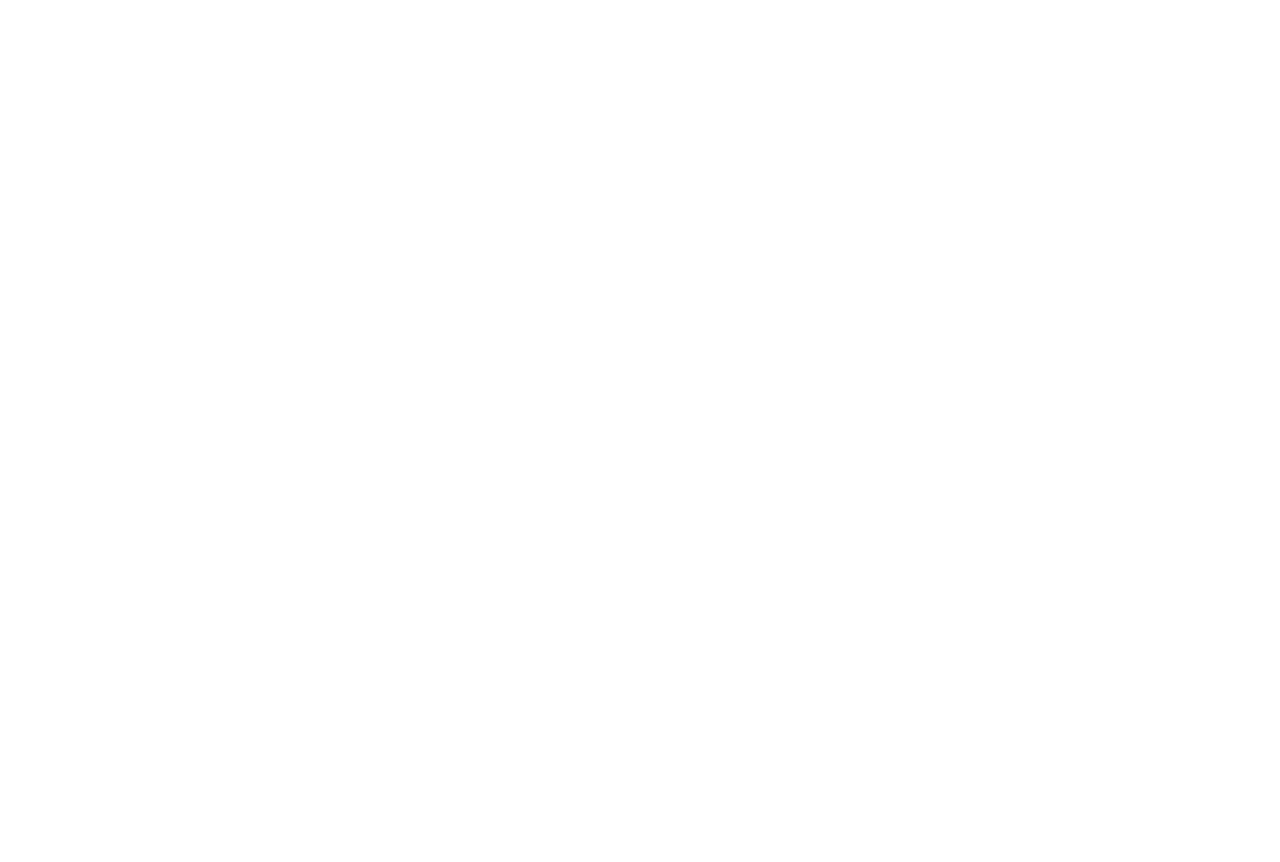
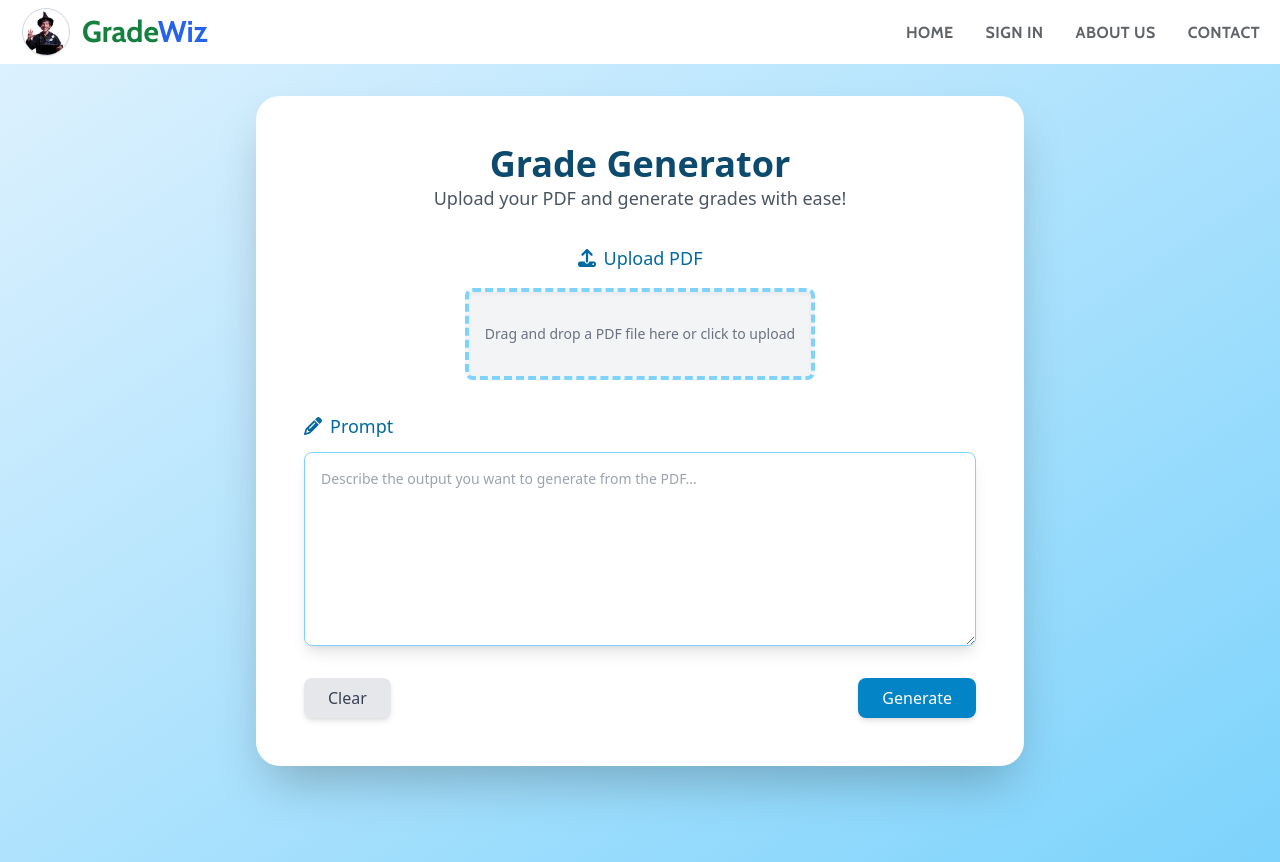
Before and after one commit to SAHILSHANGLOO35/GradeWiz, a React (Vite) app: page /generateQuestions in a window 1280 px wide. Before the commit this address had no page. Before the commit the page ends 800 px from the top, so only its background shows below. Built offline with nearby package versions, Linux system fonts and the light colour scheme.

Commit message:
Made Generate Questions page when uploading PDF

```diff
--- a/package.json
+++ b/package.json
@@ -10,6 +10,8 @@
     "preview": "vite preview"
   },
   "dependencies": {
+    "@fortawesome/free-solid-svg-icons": "^6.6.0",
+    "@fortawesome/react-fontawesome": "^0.2.2",
     "react": "^18.3.1",
     "react-dom": "^18.3.1",
     "react-icons": "^5.3.0",
--- a/src/App.jsx
+++ b/src/App.jsx
@@ -4,6 +4,7 @@
 import LandingPage from "./components/LandingPage";
 import Navbar from "./components/Navbar";
 import Home from "./components/Home";
+import GenerateQuestions from "./components/GenerateQuestions";
 
 function App() {
   return (
@@ -14,6 +15,7 @@
         <Route path="" element={<Home />} />
         <Route path="home" element={<Home />} />
         <Route path="" element={<Home />} />
+        <Route path="generateQuestions" element={<GenerateQuestions />} />
 
         <Route path="landingpage" element={<LandingPage />} />
 
--- /dev/null
+++ b/src/components/GenerateQuestions.jsx
@@ -0,0 +1,99 @@
+import React, { useState } from "react";
+import { FontAwesomeIcon } from "@fortawesome/react-fontawesome";
+import { faUpload, faPencilAlt } from "@fortawesome/free-solid-svg-icons";
+import Navbar from './Navbar'
+
+const GradeGenerator = () => {
+  const [isCardHovered, setIsCardHovered] = useState(false);
+
+  const handleCardHover = () => {
+    setIsCardHovered(true);
+  };
+
+  const handleCardLeave = () => {
+    setIsCardHovered(false);
+  };
+
+  return (
+    <>
+      <Navbar />
+      <div className="grade-generator min-h-screen bg-gradient-to-br from-sky-100 to-sky-300 flex items-center justify-center py-24 px-6 lg:px-8 overflow-hidden">
+        <div
+          className={`card bg-white shadow-2xl rounded-3xl p-12 max-w-3xl w-full ${
+            isCardHovered ? "scale-105" : ""
+          } transition-transform duration-300 ease-in-out`}
+          onMouseEnter={handleCardHover}
+          onMouseLeave={handleCardLeave}
+        >
+          <h1 className="text-4xl font-bold text-sky-900 mb-8 text-center">
+            Grade Generator
+            <span className="text-lg font-medium text-gray-600 block">
+              Upload your PDF and generate grades with ease!
+            </span>
+          </h1>
+
+          <form className="space-y-8">
+            <div className="upload-section flex flex-col items-center">
+              <label
+                htmlFor="file-upload"
+                className="text-lg font-medium text-sky-700 mb-2 flex items-center gap-2 cursor-pointer"
+              >
+                <FontAwesomeIcon
+                  icon={faUpload}
+                  className="text-sky-700 hover:text-sky-800"
+                />
+                Upload PDF
+              </label>
+              <input
+                id="file-upload"
+                type="file"
+                accept=".pdf"
+                className="hidden"
+                onChange={(event) => {
+                  // Handle file upload logic here (e.g., display filename)
+                }}
+              />
+              <div className="upload-box mt-2 bg-gray-100 rounded-lg border-dashed border-4 border-sky-300 py-8 px-4 shadow-inner hover:shadow-lg transition-shadow duration-300">
+                <p className="text-sm text-gray-500">
+                  Drag and drop a PDF file here or click to upload
+                </p>
+              </div>
+            </div>
+
+            <div className="prompt-section flex flex-col">
+              <label className="text-lg font-medium text-sky-700 mb-2 flex items-center gap-2">
+                <FontAwesomeIcon
+                  icon={faPencilAlt}
+                  className="text-sky-700 hover:text-sky-800"
+                />
+                Prompt
+              </label>
+              <textarea
+                className="mt-1 p-4 block w-full rounded-lg border border-sky-300 shadow-lg focus:border-sky-500 focus:ring-sky-500 sm:text-sm transition-shadow duration-300 ease-in-out"
+                rows="8"
+                placeholder="Describe the output you want to generate from the PDF..."
+              ></textarea>
+            </div>
+
+            <div className="flex items-center justify-between mt-8">
+              <button
+                type="reset"
+                className="bg-gray-200 text-gray-700 py-2 px-6 rounded-lg shadow-md hover:shadow-lg transition-shadow duration-300"
+              >
+                Clear
+              </button>
+              <button
+                type="submit"
+                className="bg-sky-600 text-white py-2 px-6 rounded-lg shadow-md hover:shadow-lg transition-shadow duration-300"
+              >
+                Generate
+              </button>
+            </div>
+          </form>
+        </div>
+      </div>
+    </>
+  );
+};
+
+export default GradeGenerator;
--- a/src/components/Navbar.jsx
+++ b/src/components/Navbar.jsx
@@ -29,7 +29,7 @@
   return (
     <div>
       <div
-        className={`fixed w-full h-16 top-0 left-0 bg-white px-5 flex justify-between items-center transition-all duration-300 ${
+        className={`fixed w-full h-16 top-0 left-0 bg-white px-5 flex justify-between items-center transition-all duration-300 z-10 ${
           scrolled ? "shadow-md drop-shadow-md" : "shadow-none"
         }`}
       >
```
Also changed, not shown: 1 other file (tests, documents, lock files or other folders).
